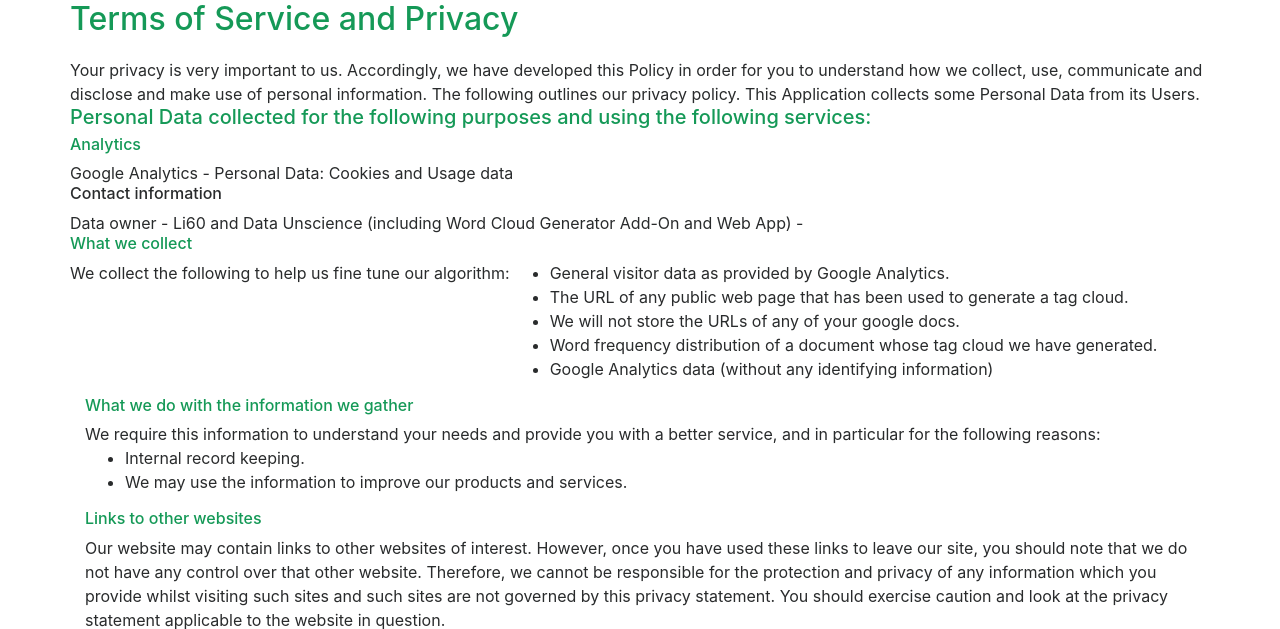
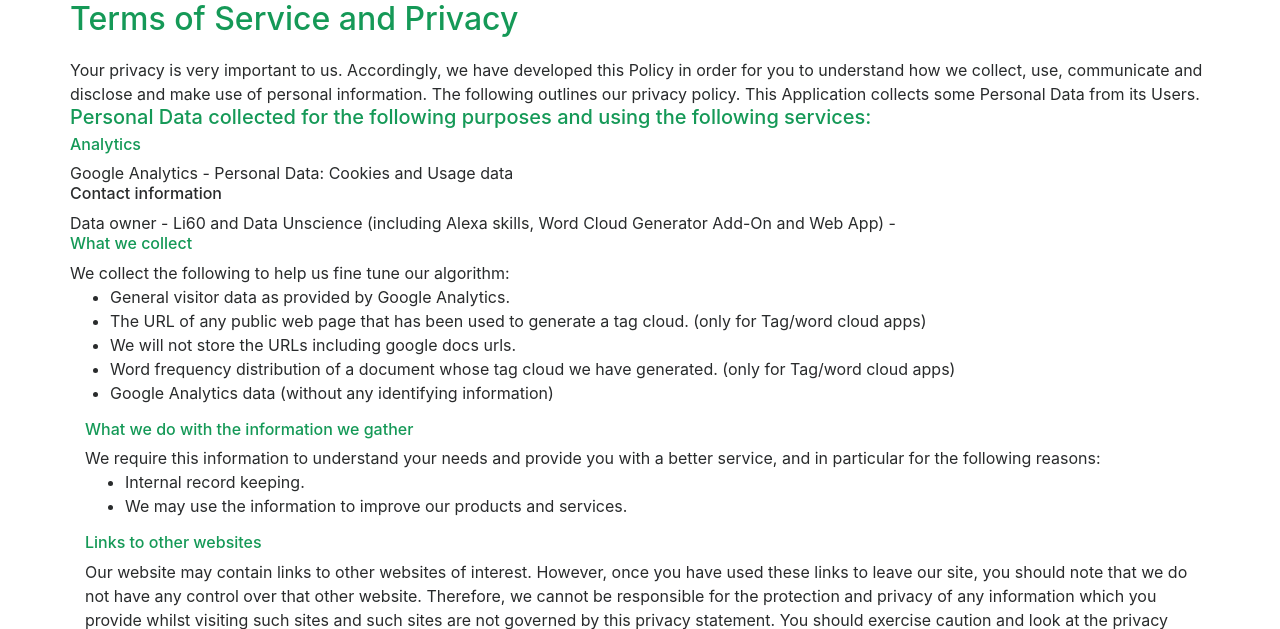
Before and after one commit to tanyagupta/li60, a Flask app: page /tos in a window 1280 px wide. Shown: the part 459-1088 px from the top of the page. Run offline with Flask 2, Linux system fonts and the light colour scheme; some libraries are stand-ins or nearby versions.

Commit message:
feat: updates TOS to include alexa skills

```diff
--- a/templates/tos.html
+++ b/templates/tos.html
@@ -56,7 +56,7 @@ Google Analytics
 
  <div class="row">
 Data owner
-- Li60 and Data Unscience (including Word Cloud Generator Add-On and Web App)
+- Li60 and Data Unscience (including Alexa skills, Word Cloud Generator Add-On and Web App)
 - <privacy@li60.zendesk.com>
 </div>
  <div class="row">
@@ -68,9 +68,9 @@ Data owner
 We collect the following to help us fine tune our algorithm:
 <ul>
 <li>General visitor data as provided by Google Analytics.</li>
-<li>The URL of any public web page that has been used to generate a tag cloud.</li>
-<li>We will not store the URLs of any of your google docs.</li>
-<li>Word frequency distribution of a document whose tag cloud we have generated.</li>
+<li>The URL of any public web page that has been used to generate a tag cloud. (only for Tag/word cloud apps)</li>
+<li>We will not store the URLs including google docs urls.</li>
+<li>Word frequency distribution of a document whose tag cloud we have generated. (only for Tag/word cloud apps)</li>
 <li>Google Analytics data (without any identifying information)</li>
 	</ul>
 
```
